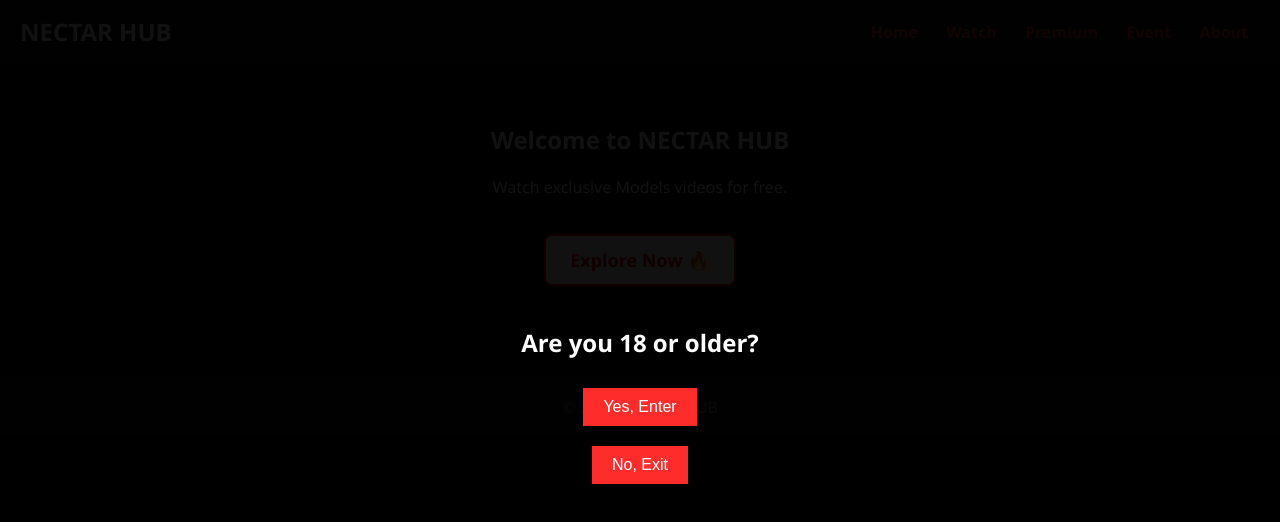
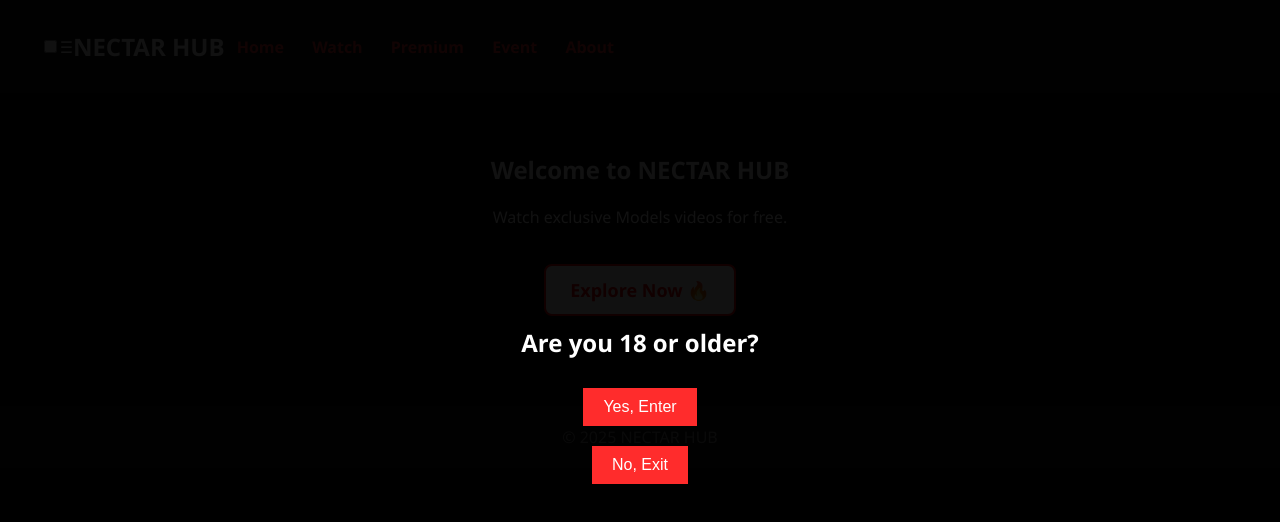
Before and after one commit to nectarhubtm/NECTAR-HUB, a plain HTML site: page index.html in a window 1280 px wide. Drawn offline with Linux system fonts and the light colour scheme; files that its build step writes are made by us from their sources.

Commit message:
Add files via upload

```diff
--- a/index.html
+++ b/index.html
@@ -1,21 +1,27 @@
 <!DOCTYPE html>
 <html>
 <head>
-  <title>NECTAR HUB</title>
+  <title>NECTAR HUB- Home</title>
 <link rel="icon" type="image/x-icon" href="favicon.ico">
 <meta name="viewport" content="width=device-width, initial-scale=1.0">
-  <link rel="stylesheet" href="./style.css">
+  <link rel="stylesheet" href="assets/style.css">
 </head>
 <body>
   <header>
-    <h1>NECTAR HUB </h1>
-    <nav>
+<header>
+  <input type="checkbox" id="menu-toggle" />
+  <label for="menu-toggle" class="menu-icon">&#9776;</label>
+  <h1>NECTAR HUB</h1>
+
+  <nav class="menu">
     <a href="index.html">Home</a>
     <a href="watch.html">Watch</a>
     <a href="premium.html">Premium</a>
     <a href="event.html">Event</a>
     <a href="about.html">About</a>
   </nav>
+</header>
+
   </header>
   <main>
 
```
Lines whose indentation alone changed are shown as unchanged.
